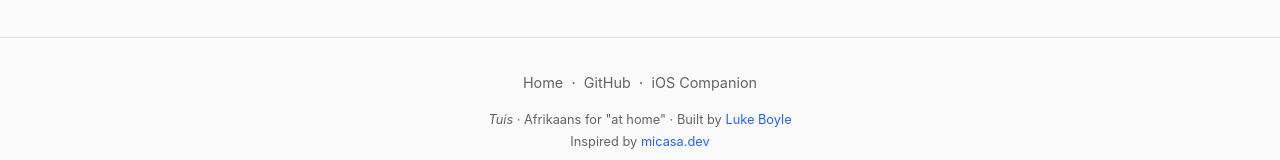
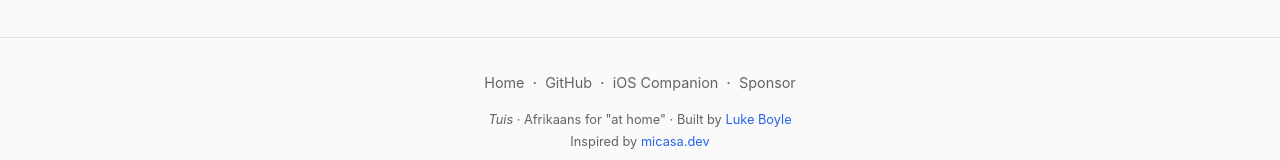
Before and after one commit to 3stacks/tuis-site, a website: page docs/index.html in a window 1280 px wide. Shown: the part 6127-6287 px from the top of the page. Drawn offline with Linux system fonts and the light colour scheme.

Commit message:
Add GitHub Sponsors funding link
Co-Authored-By: Claude Opus 4.6 (1M context) <noreply@anthropic.com>

```diff
--- a/docs/index.html
+++ b/docs/index.html
@@ -255,6 +255,8 @@ volumes:
       <a href="https://github.com/3stacks/tuis" target="_blank" rel="noopener noreferrer">GitHub</a>
       <span class="footer-sep" aria-hidden="true">&middot;</span>
       <a href="https://github.com/3stacks/tuis-ios" target="_blank" rel="noopener noreferrer">iOS Companion</a>
+      <span class="footer-sep" aria-hidden="true">&middot;</span>
+      <a href="https://github.com/sponsors/3stacks" target="_blank" rel="noopener noreferrer">Sponsor</a>
     </nav>
     <p class="footer-copy"><em>Tuis</em> &middot; Afrikaans for "at home" &middot; Built by <a href="https://lukeboyle.com">Luke Boyle</a></p>
     <p class="footer-copy">Inspired by <a href="https://micasa.dev">micasa.dev</a></p>
```
Also changed, not shown: index.html (+2 -0 lines), .github/FUNDING.yml (added).
